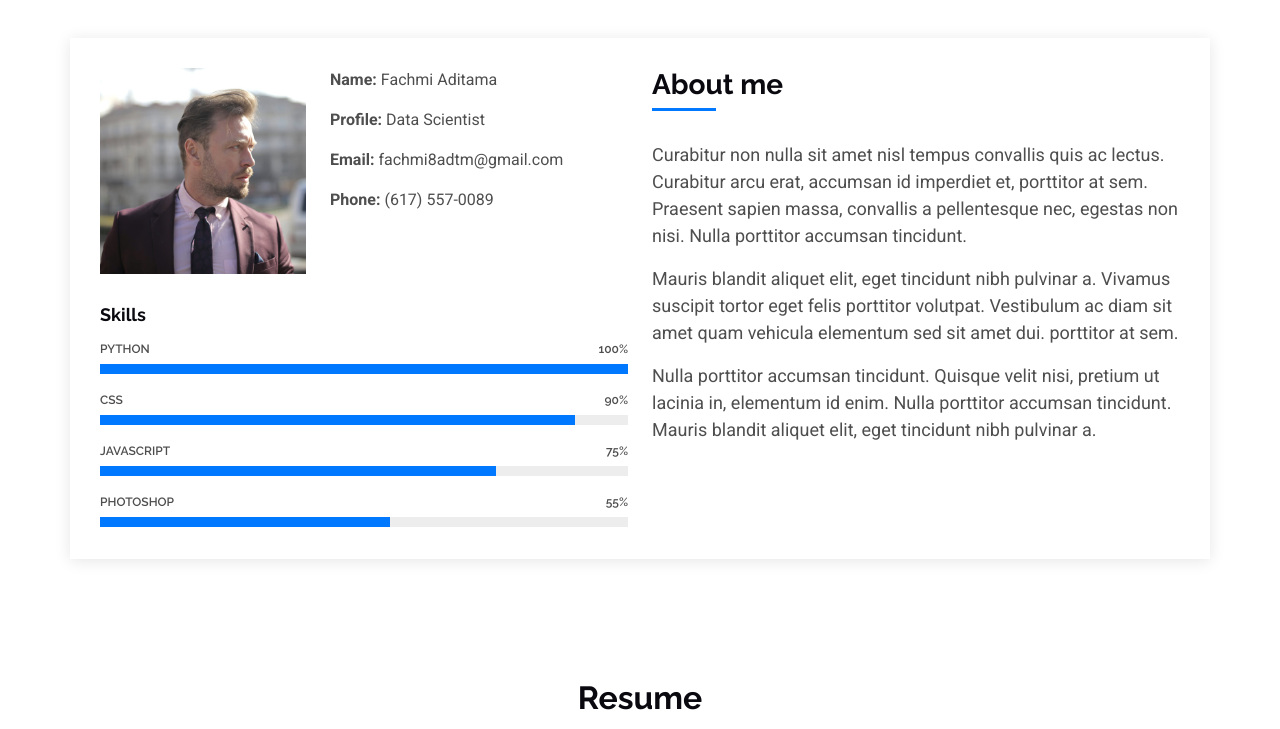
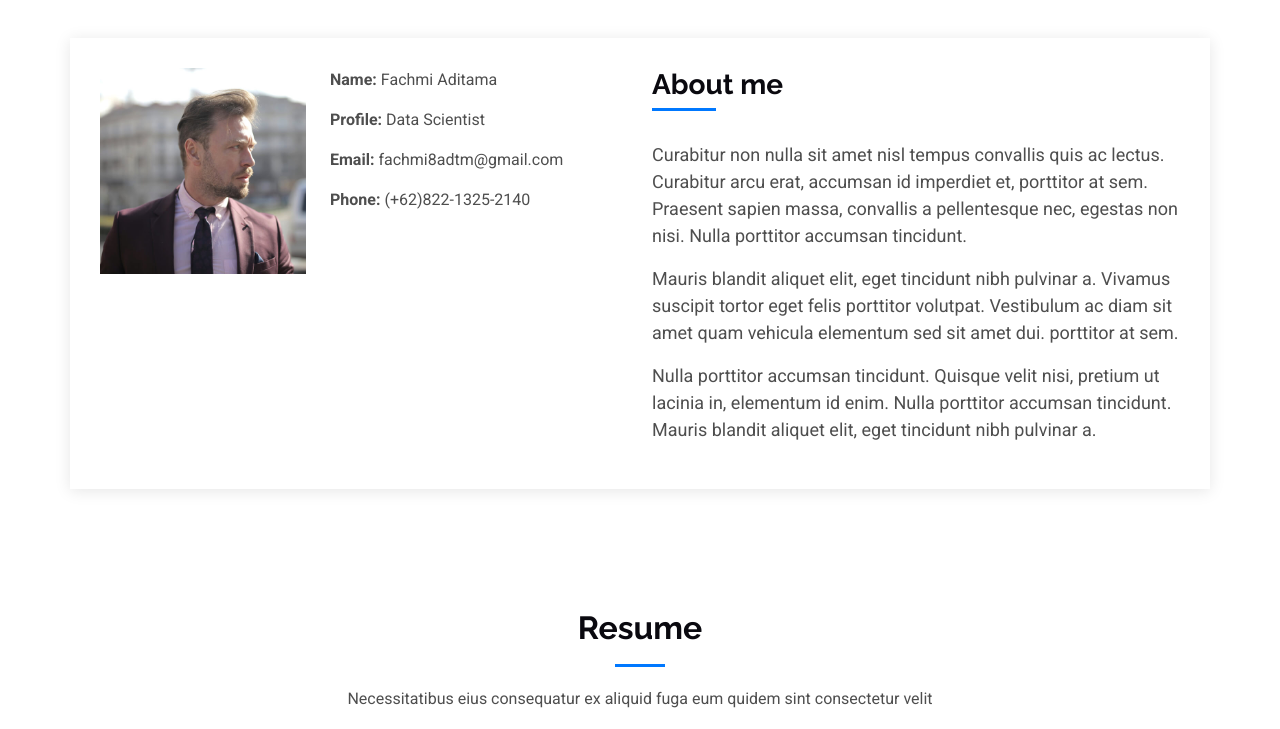
Before and after one commit to fachmiadtm/Portofolio, a plain HTML site: page index.html in a window 1280 px wide. Shown: the part 823-1552 px from the top of the page. Drawn offline with Linux system fonts and the light colour scheme.

Commit message:
index.html

```diff
--- a/index.html
+++ b/index.html
@@ -87,7 +87,7 @@
 
       <div class="container d-flex flex-column align-items-center justify-content-center text-center" data-aos="fade-up" data-aos-delay="100">
         <h2>I am Fachmi Aditama</h2>
-        <p><span class="typed" data-typed-items="Designer, Developer, Freelancer, Photographer"></span></p>
+        <p><span class="typed" data-typed-items="Data Analyst, Data Scientist"></span></p>
       </div>
 
     </section><!-- /Hero Section -->
@@ -108,42 +108,8 @@
                 <p><strong>Name: </strong> <span>Fachmi Aditama</span></p>
                 <p><strong>Profile: </strong> <span>Data Scientist</span></p>
                 <p><strong>Email: </strong> <span>fachmi8adtm@gmail.com</span></p>
-                <p><strong>Phone: </strong> <span>(617) 557-0089</span></p>
+                <p><strong>Phone: </strong> <span>(+62)822-1325-2140</span></p>
               </div>
-            </div>
-
-            <div class="skills-content skills-animation">
-
-              <h5>Skills</h5>
-
-              <div class="progress">
-                <span class="skill"><span>Python</span> <i class="val">100%</i></span>
-                <div class="progress-bar-wrap">
-                  <div class="progress-bar" role="progressbar" aria-valuenow="100" aria-valuemin="0" aria-valuemax="100"></div>
-                </div>
-              </div><!-- End Skills Item -->
-
-              <div class="progress">
-                <span class="skill"><span>CSS</span> <i class="val">90%</i></span>
-                <div class="progress-bar-wrap">
-                  <div class="progress-bar" role="progressbar" aria-valuenow="90" aria-valuemin="0" aria-valuemax="100"></div>
-                </div>
-              </div><!-- End Skills Item -->
-
-              <div class="progress">
-                <span class="skill"><span>JavaScript</span> <i class="val">75%</i></span>
-                <div class="progress-bar-wrap">
-                  <div class="progress-bar" role="progressbar" aria-valuenow="75" aria-valuemin="0" aria-valuemax="100"></div>
-                </div>
-              </div><!-- End Skills Item -->
-
-              <div class="progress">
-                <span class="skill"><span>Photoshop</span> <i class="val">55%</i></span>
-                <div class="progress-bar-wrap">
-                  <div class="progress-bar" role="progressbar" aria-valuenow="55" aria-valuemin="0" aria-valuemax="100"></div>
-                </div>
-              </div><!-- End Skills Item -->
-
             </div>
           </div>
 
```
